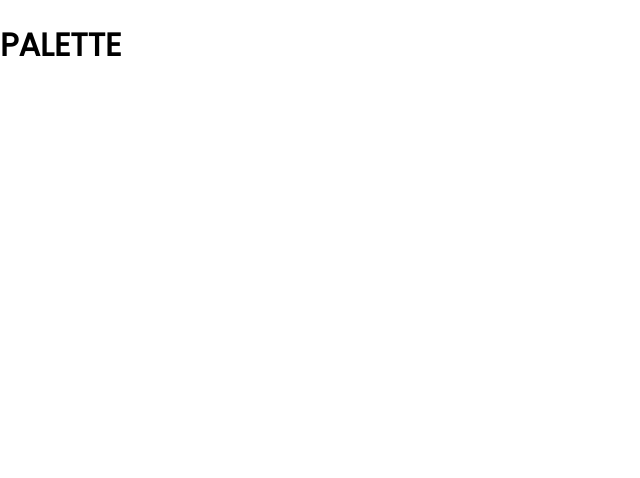
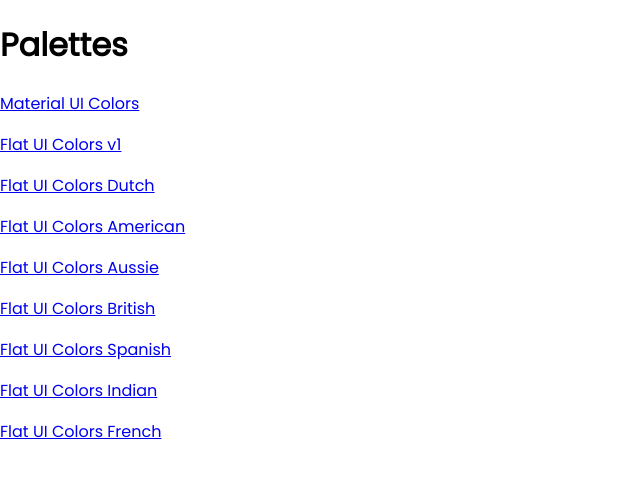
Before and after one commit to Vlad-B/colour-picker, a React (Create React App) app: page / in a window 1280 px wide. Shown: the top 478 px of the page, without its empty margins (0-640 px from the left). Built offline with nearby package versions, Linux system fonts and the light colour scheme.

Commit message:
Add PaletteList and Links

```diff
--- a/src/App.js
+++ b/src/App.js
@@ -1,5 +1,6 @@
 import React, { Component } from 'react';
 import { Route, Switch } from 'react-router-dom';
+import PaletteList from './PaletteList';
 import Palette from './Palette';
 import seedColors from './seedColors';
 import { generatePalette } from './colorHelpers';
@@ -11,7 +12,7 @@
 	render() {
 		return (
 			<Switch>
-				<Route exact path="/" render={() => <h1>PALETTE</h1>} />
+				<Route exact path="/" render={() => <PaletteList palettes={seedColors} />} />
 				<Route
 					exact
 					path="/palette/:id"
--- a/src/Navbar.js
+++ b/src/Navbar.js
@@ -1,4 +1,5 @@
 import React, { Component } from 'react';
+import { Link } from 'react-router-dom';
 import Slider from 'rc-slider';
 import { Select, IconButton, Snackbar, MenuItem } from '@material-ui/core';
 import CloseIcon from '@material-ui/icons/Close';
@@ -32,7 +33,7 @@
 		return (
 			<nav>
 				<div className="logo">
-					<a href=".">colourpicker</a>
+					<Link to="/">colourpicker</Link>
 				</div>
 				<div className="slider-container">
 					<span>Level: {level}</span>
--- /dev/null
+++ b/src/PaletteList.js
@@ -0,0 +1,20 @@
+import React, { Component } from 'react';
+import { Link } from 'react-router-dom';
+
+class PaletteList extends Component {
+	render() {
+		const { palettes } = this.props;
+		return (
+			<div>
+				<h1>Palettes</h1>
+				{palettes.map((palette) => (
+					<p>
+						<Link to={`/palette/${palette.id}`}>{palette.paletteName}</Link>
+					</p>
+				))}
+			</div>
+		);
+	}
+}
+
+export default PaletteList;
```
